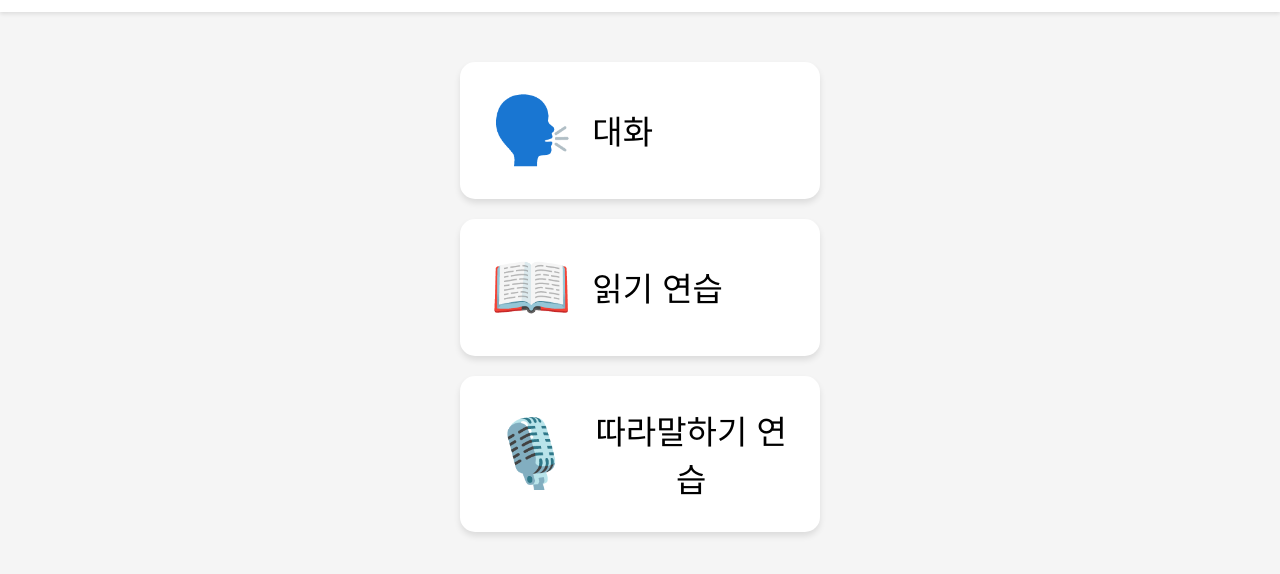
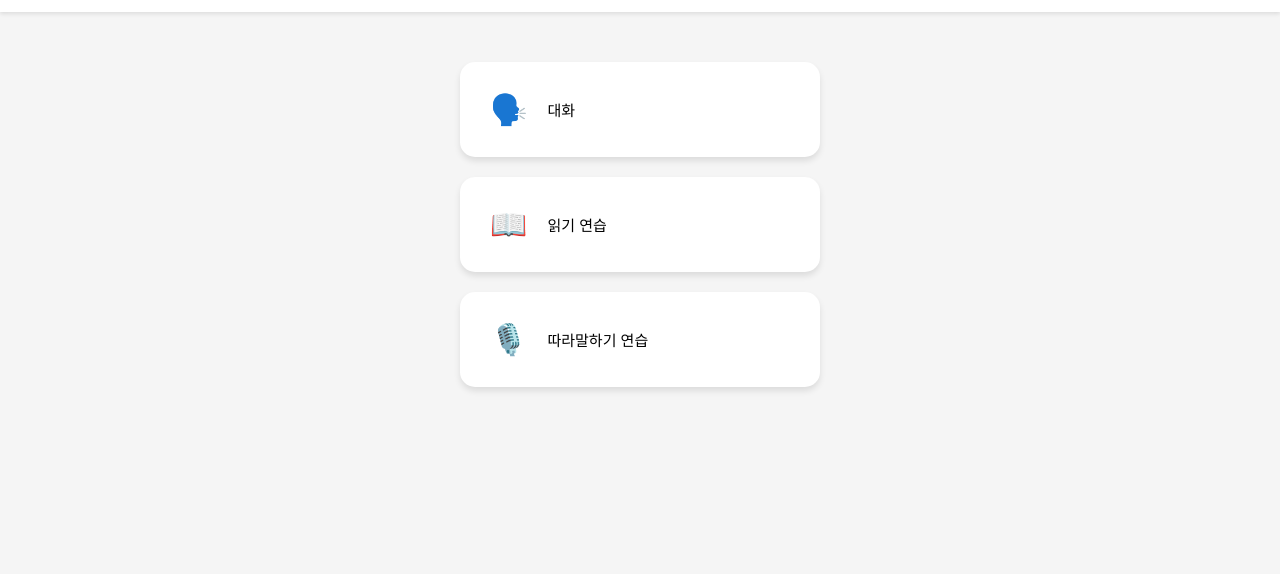
Before and after one commit to reghata/neulsori, a plain HTML site: page index.html in a window 1280 px wide. Shown: the part 76-650 px from the top of the page. Drawn offline with Linux system fonts and the light colour scheme.

Commit message:
Update style.css

```diff
--- a/css/style.css
+++ b/css/style.css
@@ -52,7 +52,7 @@ body.font-large header h2 {
 
 /* ===== 메인 메뉴 (홈 화면) ===== */
 .main-menu { display: flex; flex-direction: column; gap: 20px; max-width: 400px; margin: 50px auto; padding: 0 20px; }
-.menu-btn { display: flex; align-items: center; gap: 20px; padding: 30px; background-color: white; border: none; border-radius: 15px; box-shadow: 0 4px 6px rgba(0,0,0,0.1); cursor: pointer; transition: all 0.3s; font-size: 1.1em; min-height: 80px; box-sizing: border-box; }
+.menu-btn { display: flex; align-items: center; gap: 20px; padding: 30px; background-color: white; border: none; border-radius: 15px; box-shadow: 0 4px 6px rgba(0,0,0,0.1); cursor: pointer; transition: all 0.3s; font-size: 0.5em; min-height: 80px; box-sizing: border-box; }
 .menu-btn:active { transform: scale(0.98); box-shadow: 0 2px 4px rgba(0,0,0,0.1); }
 .menu-btn .icon { font-size: 2em; }
 
```
